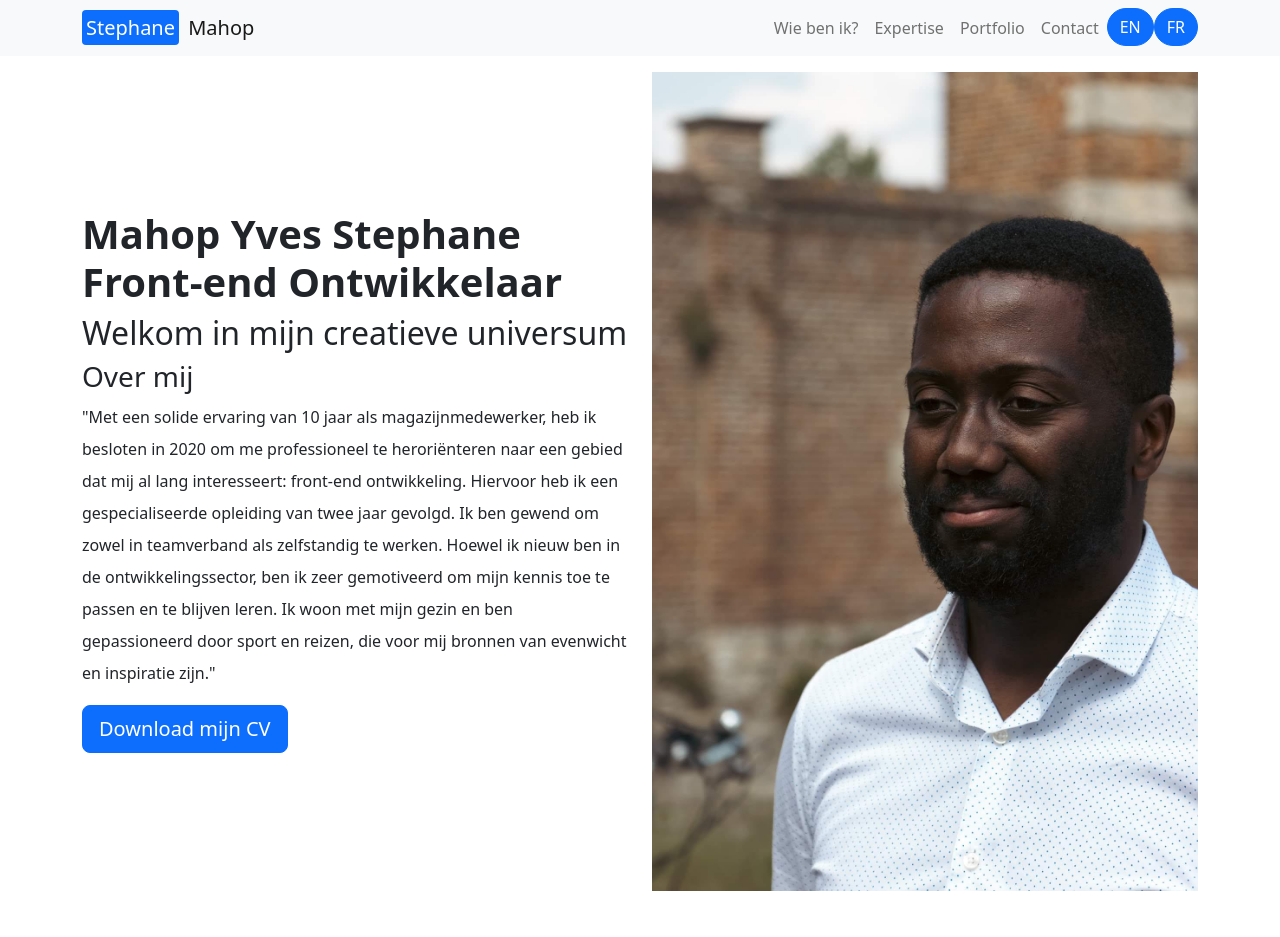
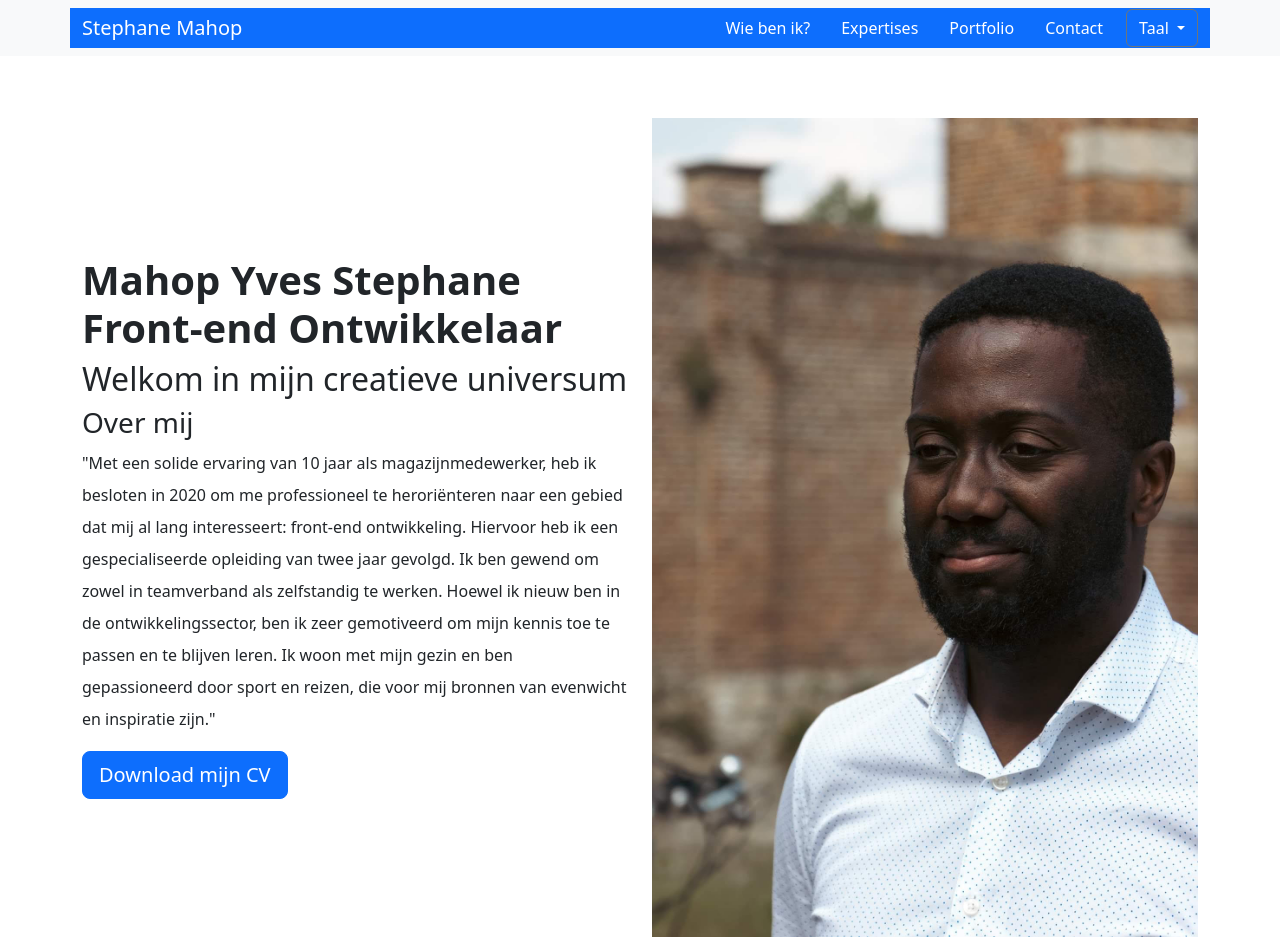
Before and after one commit to tatosteph/cvSteph, a website: page nl.html in a window 1280 px wide. Shown: the top 937 px of the page. Drawn offline with nearby package versions, Linux system fonts and the light colour scheme.

Commit message:
hearder langue nl

```diff
--- a/nl.html
+++ b/nl.html
@@ -6,6 +6,7 @@
   <meta name="viewport" content="width=device-width, initial-scale=1.0">
   <meta http-equiv="X-UA-Compatible" content="ie=edge">
   <link rel="stylesheet" href="scss/style.css" />
+  <link rel="stylesheet" href="style.css">
   <link href="https://cdn.jsdelivr.net/npm/bootstrap@5.3.3/dist/css/bootstrap.min.css" rel="stylesheet"
     integrity="sha384-QWTKZyjpPEjISv5WaRU9OFeRpok6YctnYmDr5pNlyT2bRjXh0JMhjY6hW+ALEwIH" crossorigin="anonymous">
   <script src="https://kit.fontawesome.com/14273d579a.js" crossorigin="anonymous"></script>
@@ -17,42 +18,61 @@
   <title>Document</title>
 </head>
 
-<body> een nieuw stappenplan
+<body>
   <header>
     <nav class="navbar navbar-expand-lg navbar-light bg-light fixed-top">
-      <div class="container">
-        <a class="navbar-brand" href="#"><span class="me-1 p-1 text-white rounded-1 bg-primary">Stephane</span> Mahop
-        </a>
+      <div class="container bg-primary">
+        <a class="navbar-brand text-white" href="#">Stephane Mahop</a>
         <button class="navbar-toggler" type="button" data-bs-toggle="collapse" data-bs-target="#navbarTogglerDemo01"
-          aria-controls="navbarTogglerDemo01" aria-expanded="false" aria-label="Navigatie wisselen">
+          aria-controls="navbarTogglerDemo01" aria-expanded="false" aria-label="Navigatie omschakelen">
           <span class="navbar-toggler-icon"></span>
         </button>
-
         <div class="collapse navbar-collapse justify-content-end" id="navbarTogglerDemo01">
-          <ul class="navbar-nav">
+          <ul class="navbar-nav ms-auto mb-2 mb-lg-0">
             <li class="nav-item">
-              <a class="nav-link" href="#Mahop">Wie ben ik?</a>
+              <a class="nav-link text-white" href="#Mahop">Wie ben ik?</a>
             </li>
             <li class="nav-item">
-              <a class="nav-link" href="#expertise">Expertise</a>
+              <a class="nav-link text-white" href="#expertise">Expertises</a>
             </li>
             <li class="nav-item">
-              <a class="nav-link" href="#portfolio">Portfolio</a>
+              <a class="nav-link text-white" href="#portfolio">Portfolio</a>
             </li>
             <li class="nav-item">
-              <a class="nav-link" href="#contact">Contact</a>
-            </li>
-            <li class="nav-item">
-              <a href="en.html" class="btn btn-primary rounded-pill" role="button">EN</a>
-            </li>
-            <li class="nav-item">
-              <a href="index.html" class="btn btn-primary rounded-pill" role="button">FR</a>
+              <a class="nav-link text-white" href="#contact">Contact</a>
             </li>
           </ul>
+          <!-- Taalknop voor grotere schermen, verborgen op kleinere schermen -->
+          <div class="d-none d-lg-block">
+            <div class="dropdown">
+              <a class="btn btn-secondary dropdown-toggle bg-primary" href="#" role="button" id="dropdownMenuLink"
+                data-bs-toggle="dropdown" aria-expanded="false">
+                Taal
+              </a>
+              <ul class="dropdown-menu dropdown-menu-center" aria-labelledby="dropdownMenuLink">
+                <li><a class="dropdown-item" href="index.html">FR</a></li>
+                <li><a class="dropdown-item" href="en.html">EN</a></li>
+              </ul>
+            </div>
+          </div>
+          <!-- Taalknop voor kleinere schermen, verborgen op grotere schermen -->
+          <div class="d-lg-none w-100 text-center mt-2">
+            <div class="dropdown">
+              <a class="btn btn-secondary dropdown-toggle bg-primary" href="#" role="button" id="dropdownMenuLink2"
+                data-bs-toggle="dropdown" aria-expanded="false">
+                Taal
+              </a>
+              <ul class="dropdown-menu dropdown-menu-center" aria-labelledby="dropdownMenuLink2">
+                <li><a class="dropdown-item" href="index.html">FR</a></li>
+                <li><a class="dropdown-item" href="en.html">EN</a></li>
+              </ul>
+            </div>
+          </div>
         </div>
       </div>
     </nav>
   </header>
+
   <main>
     <section class="my-5" id="Mahop">
       <div class="container">
```
Also changed, not shown: index.html (+3 -0 lines).
